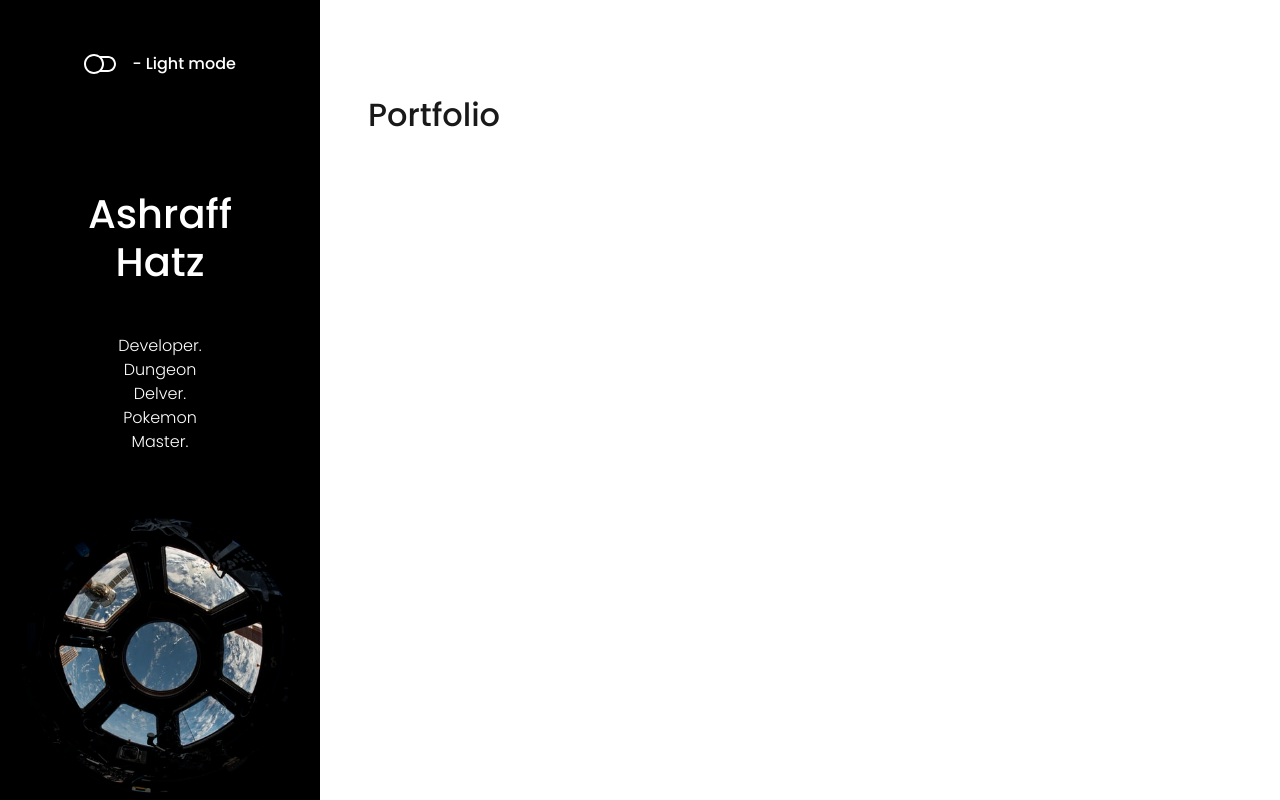
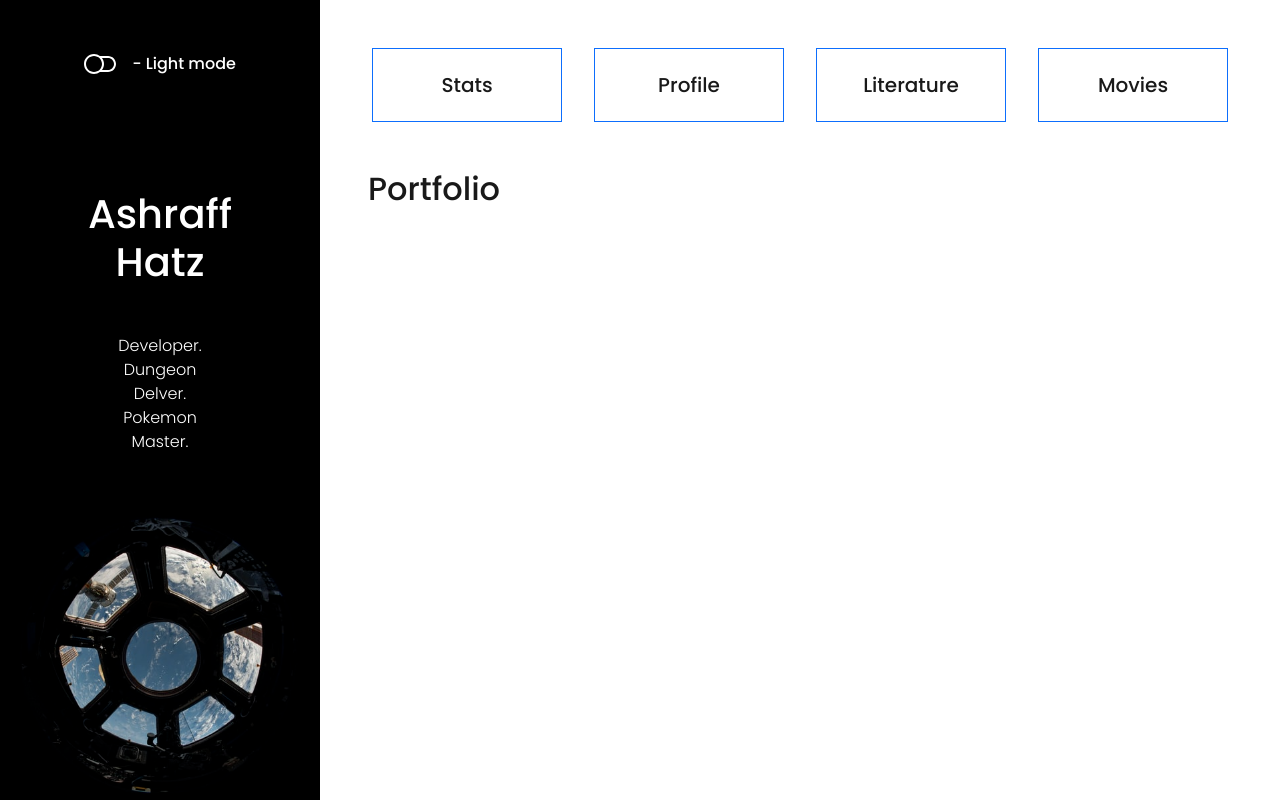
Before and after one commit to First-Derivative/ashhatz, a React (Create React App) app in the folder frontend/: page / in a window 1280 px wide. Built offline with nearby package versions, Linux system fonts and the light colour scheme.

Commit message:
Add Navbar component to AppContent

```diff
--- a/frontend/src/components/AppContent.js
+++ b/frontend/src/components/AppContent.js
@@ -1,9 +1,11 @@
 import React from 'react'
+import Navbar from './Navbar'
 
 function AppContent() {
   return (
-    <div className="col-9 mt-5 p-5">
-      <div className="col">
+    <div className="col-9 p-5">
+      <Navbar />
+      <div className="row  mt-5 ">
         <div className="h2"> Portfolio </div>
       </div>
     </div>
--- /dev/null
+++ b/frontend/src/components/Navbar.js
@@ -0,0 +1,41 @@
+import React from 'react'
+
+function Navbar() {
+  return (
+    <div className="row text-center justify-content-evenly">
+      <div className="col px-3">
+
+        <div className="h5 my-auto py-4 border border-primary">
+          Stats
+        </div>
+
+      </div>
+
+      <div className="col px-3">
+
+        <div className="h5 my-auto py-4 border border-primary">
+          Profile
+        </div>
+
+      </div>
+
+      <div className="col px-3">
+
+        <div className="h5 my-auto py-4 border border-primary">
+          Literature
+        </div>
+
+      </div>
+
+      <div className="col px-3">
+
+        <div className="h5 my-auto py-4 border border-primary">
+          Movies
+        </div>
+
+      </div>
+    </div>
+  )
+}
+
+export default Navbar
```
